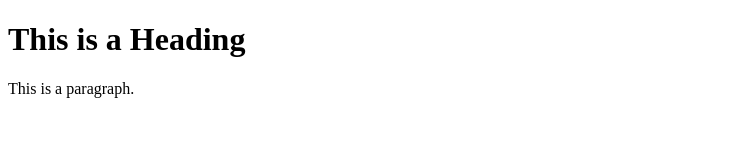
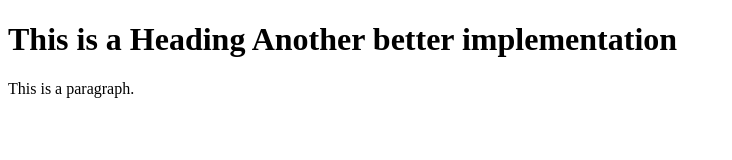
Before and after one commit to J2EEDEV-IMRAN/TEST, a plain HTML site: page index.html in a window 1280 px wide. Shown: the whole page, without its empty margins (0-732 px from the left). Drawn offline with Linux system fonts and the light colour scheme.

Commit message:
Another Better implementation

```diff
--- a/index.html
+++ b/index.html
@@ -5,7 +5,7 @@
 </head>
 <body>
 
-<h1>This is a Heading</h1>
+<h1>This is a Heading Another better implementation</h1>
 <p>This is a paragraph.</p>
 
 </body>
```
